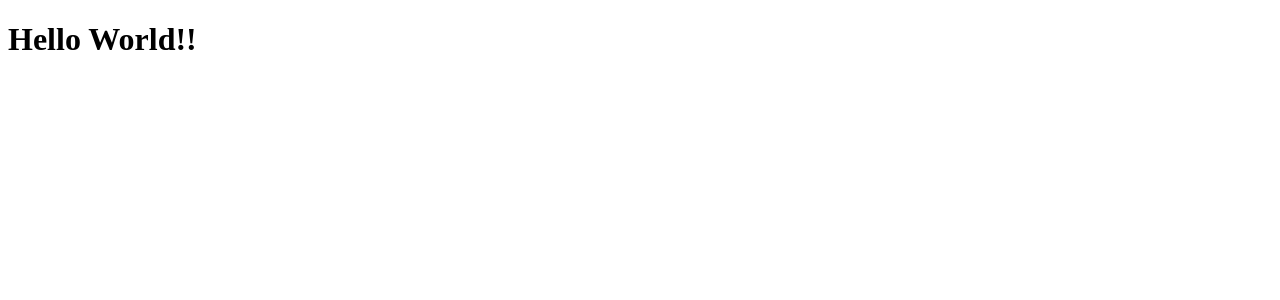
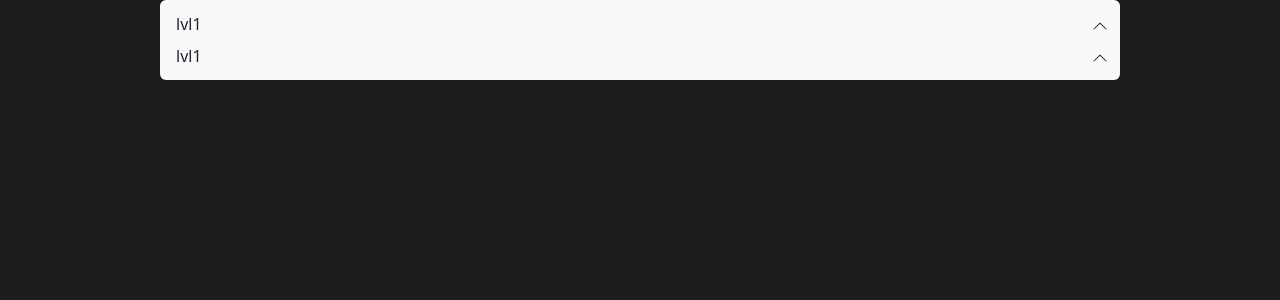
Before and after one commit to FelipeFa6/prueba-tecnica, a Next.js app: page / in a window 1280 px wide. Shown: the top 300 px of the page. Built offline with nearby package versions, Linux system fonts and the light colour scheme.

Commit message:
Implemented basic dropdown system

```diff
--- /dev/null
+++ b/components/icons/chevron.js
@@ -0,0 +1,25 @@
+const Chevron = ({ orientation = 'down', smoothTransition = true }) => {
+    const rotationDegrees = orientation === 'down' ? 90 : -90;
+
+    const styles = {
+        transform: `rotate(${rotationDegrees}deg)`,
+        transition: smoothTransition ? 'transform 0.3s ease-in-out' : 'none',
+    };
+
+    return (
+        <svg
+            xmlns="http://www.w3.org/2000/svg"
+            width="16"
+            height="16"
+            fill="currentColor"
+            viewBox="0 0 16 16"
+            style={styles}
+        >
+  		    <path
+			    fill-rule="evenodd"
+				d="M4.646 1.646a.5.5 0 0 1 .708 0l6 6a.5.5 0 0 1 0 .708l-6 6a.5.5 0 0 1-.708-.708L10.293 8 4.646 2.354a.5.5 0 0 1 0-.708z"/>
+		</svg>
+
+	)
+}
+export default Chevron;
--- a/components/layouts/main.js
+++ b/components/layouts/main.js
@@ -1,11 +1,13 @@
 import Head from 'next/head';
+import 'bootstrap/dist/css/bootstrap.min.css';
 
 const Main = ({children, router}) => {
 	return(
 		<main>
 			<Head>
+                <meta charset="utf-8"/>
 				<meta name='viewport' content='width=device-width, initial-scale=1.0' />
-				<title>Felipe Farias - Homepage</title>
+				<title>Felipe Farias</title>
 			</Head>
 
 			<div>
--- a/package.json
+++ b/package.json
@@ -10,8 +10,10 @@
   "author": "Felipe Farias<felipe.farias.e1@gmail.com>",
   "license": "BSD-3-Clause",
   "dependencies": {
+    "bootstrap": "^5.3.2",
     "next": "^14.0.3",
     "react": "^18.2.0",
+    "react-bootstrap": "^2.9.1",
     "react-dom": "^18.2.0"
   }
 }
--- a/pages/_app.js
+++ b/pages/_app.js
@@ -1,7 +1,7 @@
 import Layout from '../components/layouts/main';
+import './global.css';
 
 const Website = ({ Component, pageProps, router }) => {
-
 	return (
 		<div>
 			<Layout router={router} >
--- /dev/null
+++ b/pages/global.css
@@ -0,0 +1,20 @@
+body {
+    -webkit-font-smoothing: antialiased;
+    -moz-osx-font-smoothing: grayscale;
+
+    align-content: center;
+    display: flex;
+
+    justify-content: center;
+}
+
+body, html {
+    height: 100%;
+    width: 100%;
+    background-color: #1d1d1d;
+
+}
+
+code {
+    font-family: source-code-pro,Menlo,Monaco,Consolas,Courier New,monospace
+}
--- a/pages/index.js
+++ b/pages/index.js
@@ -1,9 +1,72 @@
-const Page = () => {
+import { useState } from 'react';
+import Chevron from '../components/icons/chevron';
+
+const Index = () => {
 	return (
-		<div>
-			<h1>Hello World!!</h1>
-		</div>
-	);
+
+        <div className="p-2 bg-success rounded bg-light"
+            style={{width: '75vw', minWidth: '200px'}}>
+
+            <Dropdown title='lvl1'>
+            	<Dropdown title='lvl2'>
+            	    <Dropdown title='lvl3'>
+					<Table />
+            	    </Dropdown>
+            	</Dropdown>
+            </Dropdown>
+
+            <Dropdown title='lvl1'>
+                <Dropdown title='lvl2'>
+				    <Table />
+                </Dropdown>
+            </Dropdown>
+        </div>
+    );
 }
 
-export default Page;
+export default Index;
+
+const Dropdown = ({ title, children }) => {
+
+	const [ active, setActive ] = useState(false);
+
+    return (
+        <div className='w-100 ps-1 bg-light' >
+            <div className="d-flex justify-content-between align-items-center p-1 ">
+                <span>{title}</span>
+		        <div type='button' onClick={() => setActive(!active)}>
+                    <Chevron orientation={active ? 'down' : 'up'} />
+                </div>
+            </div>
+			{ active &&
+				(
+                    <div>
+            	    { children }
+                    </div>
+				)
+			}
+        </div>
+    );
+}
+
+const Table = () => {
+	return (
+		<table className="table">
+			<thead>
+				<tr>
+					<th>ID Empresa</th>
+					<th>Nombre Empresa</th>
+					<th>Áreas</th>
+				</tr>
+			</thead>
+
+			<tbody>
+				<tr>
+					<td>Hello World</td>
+					<td>RR.HH</td>
+					<td>A1</td>
+				</tr>
+			</tbody>
+		</table>
+)
+}
```
Also changed, not shown: 1 other file (tests, documents, lock files or other folders).
